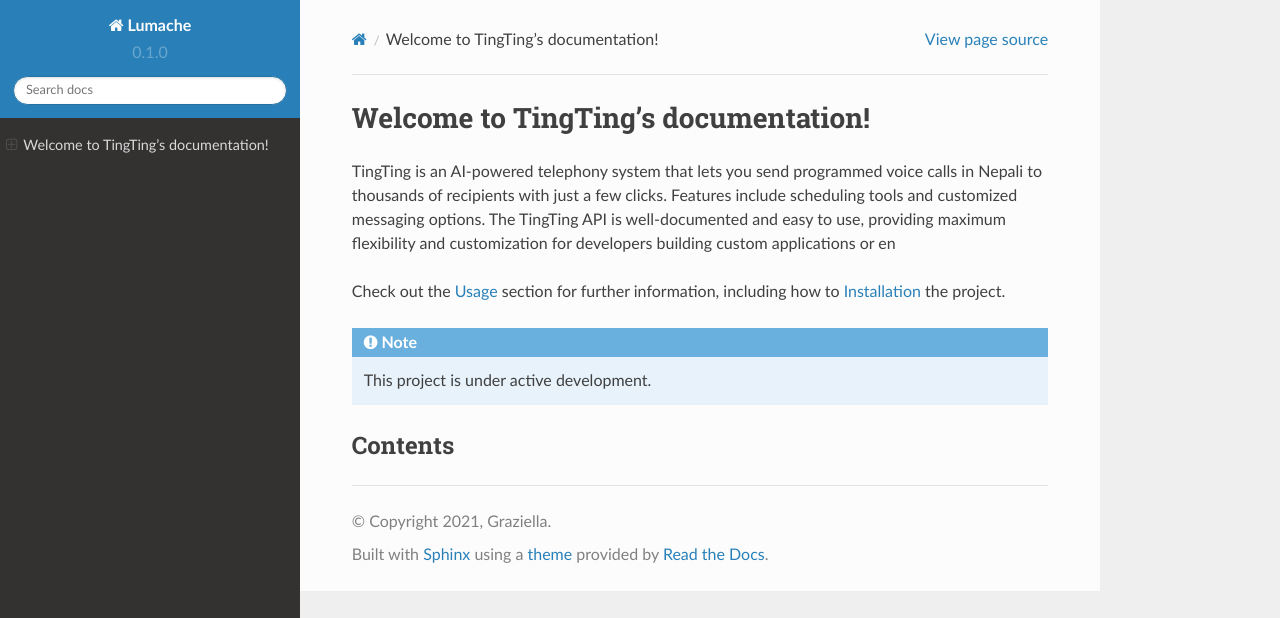
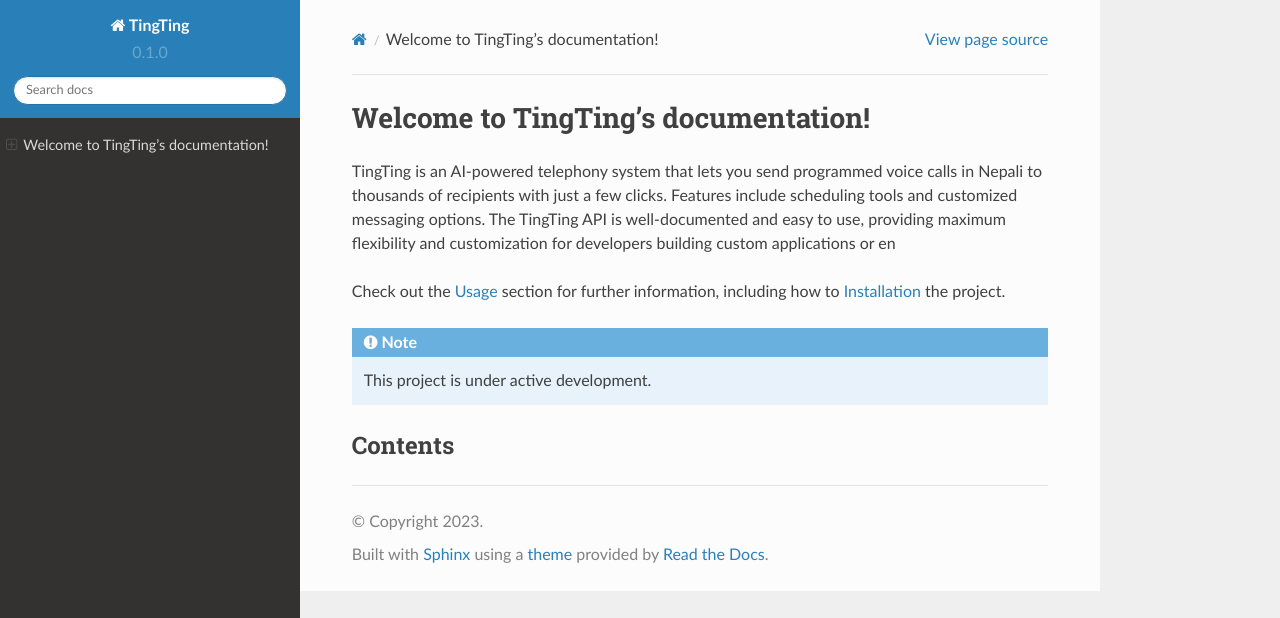
Before and after one commit to anjelikaprixa/TingTing, a Sphinx documentation site: the page built from docs/source/index.rst, in a window 1280 px wide. Shown: the top 618 px of the page. Built offline with Sphinx 7.4.7 and the Read the Docs theme 2.0.0, drawn with Linux system fonts in a browser that asks for light colours.

Commit message:
Update conf.py

```diff
--- a/docs/source/conf.py
+++ b/docs/source/conf.py
@@ -2,9 +2,8 @@
 
 # -- Project information
 
-project = 'Lumache'
-copyright = '2021, Graziella'
-author = 'Graziella'
+project = 'TingTing'
+copyright = '2023'
 
 release = '0.1'
 version = '0.1.0'
```
